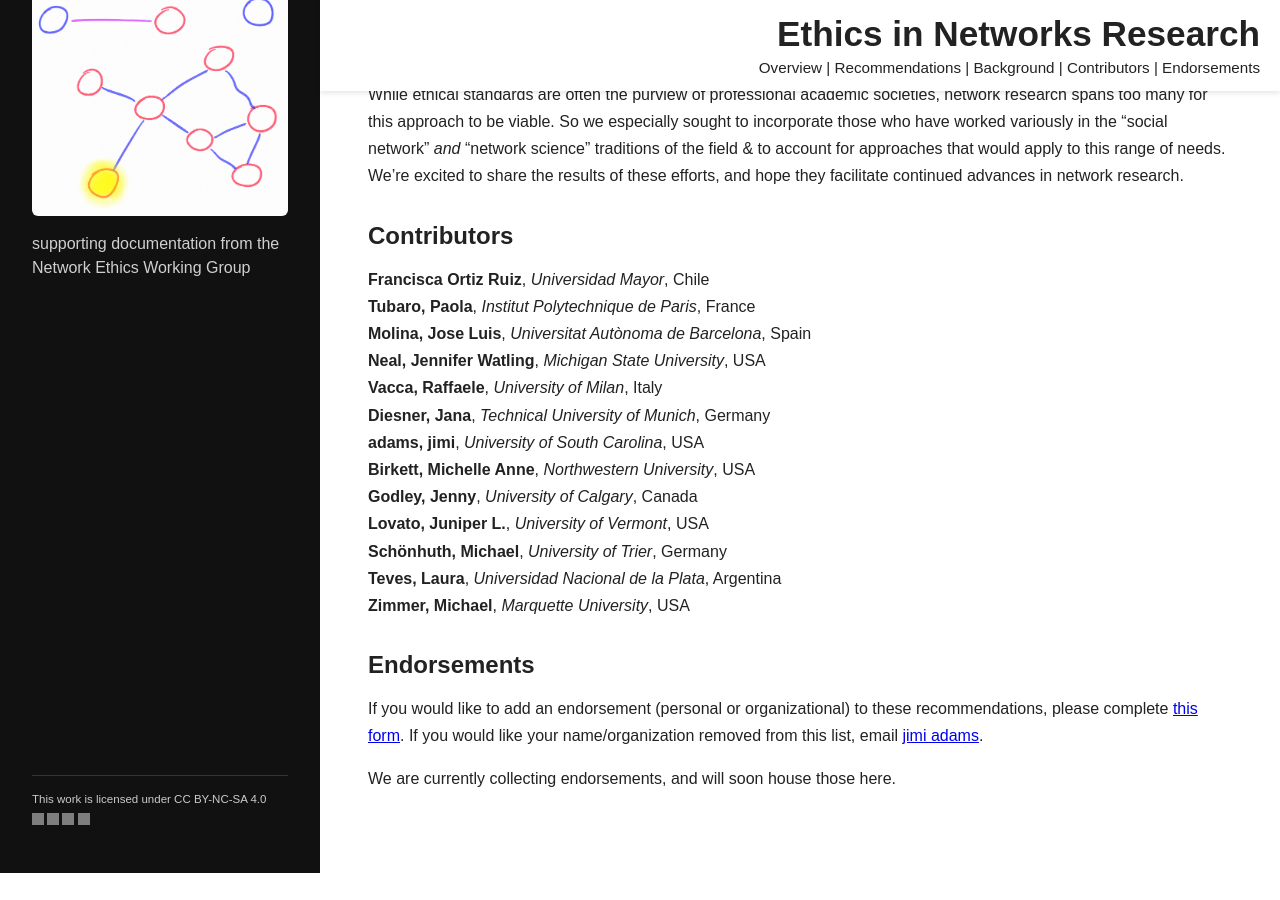
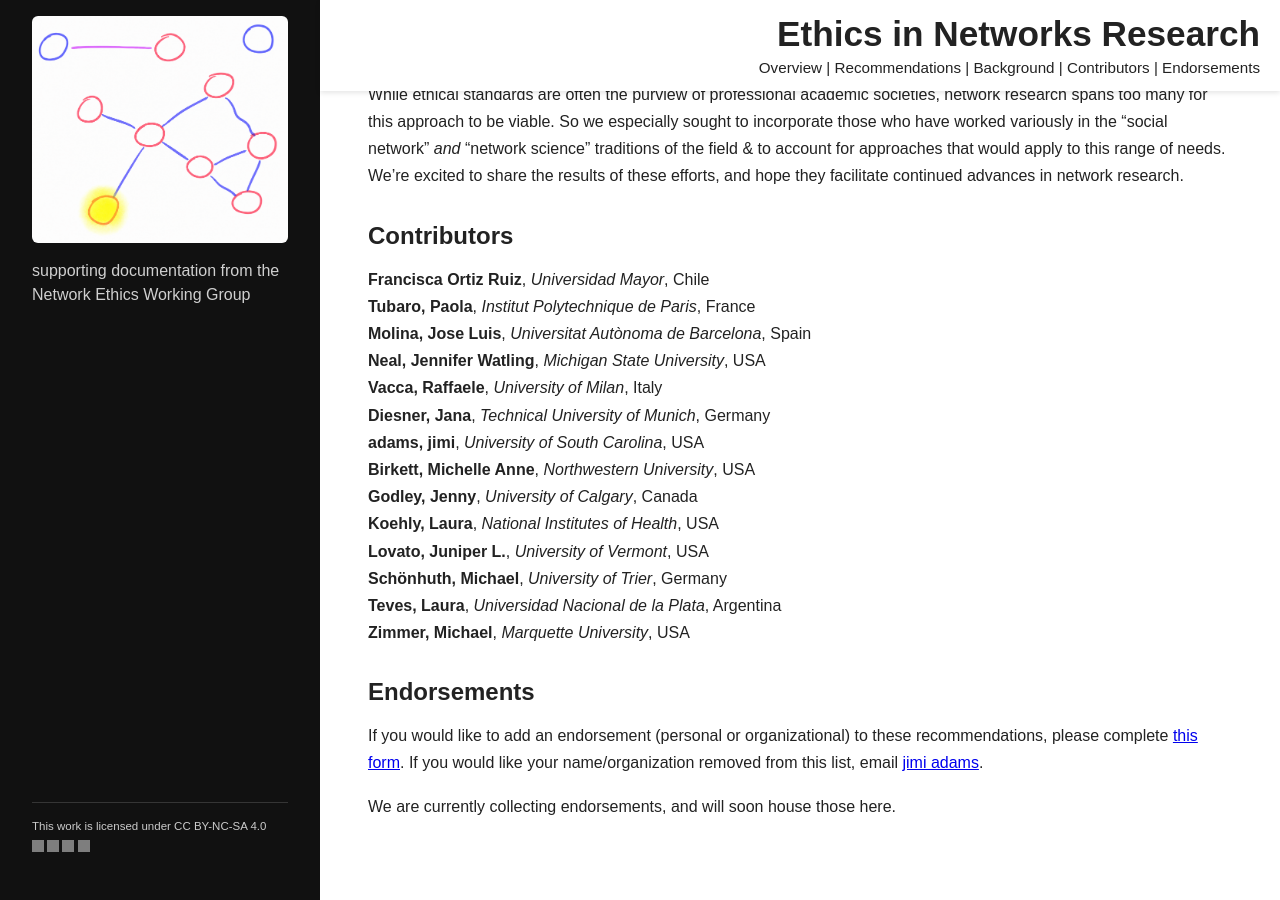
Before and after one commit to Network-Ethics/network-ethics.github.io, a Jekyll site: the page built from index.md, in a window 1280 px wide and 900 px high, scrolled down 1074 px. Built offline with Jekyll 4.4.1, drawn with Linux system fonts in a browser that asks for light colours; before the commit the page ends 1947 px from its top, so only the background shows below that; grey boxes are pictures that could not be loaded.

Commit message:
missed LK

```diff
--- a/index.md
+++ b/index.md
@@ -71,6 +71,7 @@ We therefore assembled a team that included a range of perspectives (e.g., metho
 **adams, jimi**, *University of South Carolina*, USA <br>
 **Birkett, Michelle Anne**, *Northwestern University*, USA <br>
 **Godley, Jenny**, *University of Calgary*, Canada <br>
+**Koehly, Laura**, *National Institutes of Health*, USA <br>
 **Lovato, Juniper L.**, *University of Vermont*, USA <br>
 **Schönhuth, Michael**, *University of Trier*, Germany <br>
 **Teves, Laura**, *Universidad Nacional de la Plata*, Argentina <br>
```
